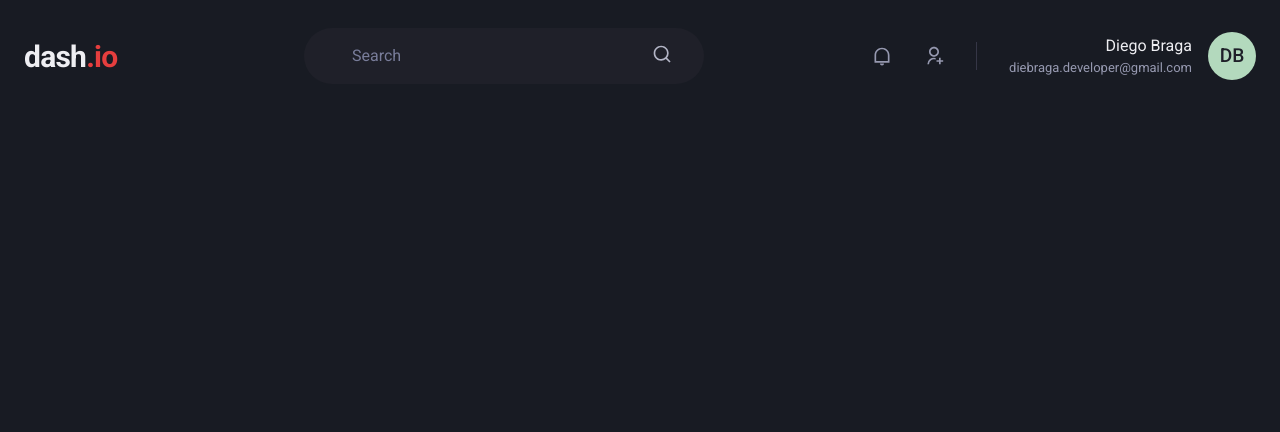
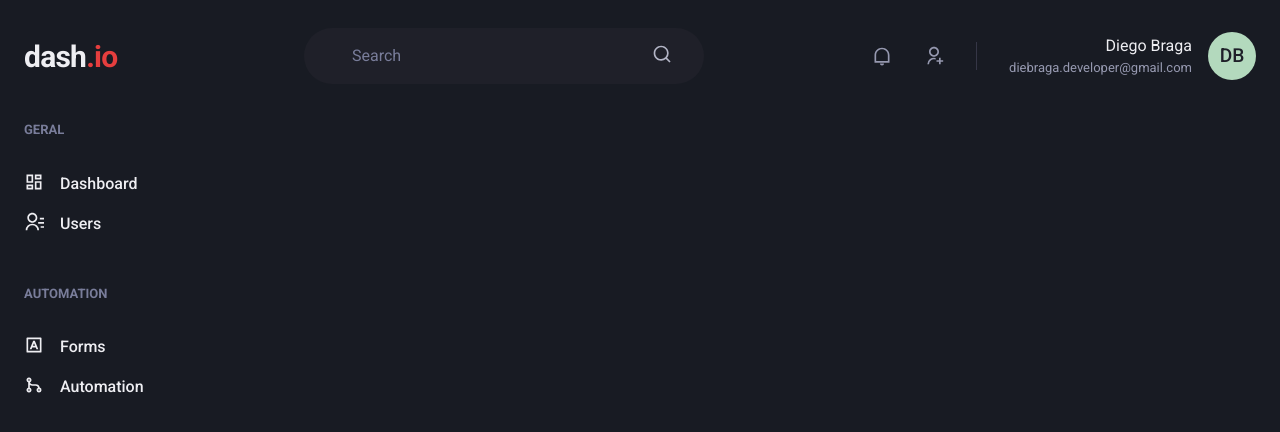
Before and after one commit to diebraga/dash.io, a Next.js app: page /dashboard in a window 1280 px wide. Shown: the top 432 px of the page. Built offline with nearby package versions, Linux system fonts and the light colour scheme.

Commit message:
sidebar component

```diff
--- /dev/null
+++ b/components/Sidebar.tsx
@@ -0,0 +1,38 @@
+import { Flex, Text, Stack, Box, Link, Icon } from '@chakra-ui/react'
+import { RiContactsLine, RiDashboardLine, RiGitMergeLine, RiInputMethodLine } from 'react-icons/ri'
+
+export function Sidebar() {
+  return (
+    <Box as='aside' w='64' mr='8'>
+      <Stack spacing='12' align='flex-start' >
+        <Box>
+          <Text color='gray.400' fontWeight='bold' fontSize='small'>GERAL</Text>
+          <Stack spacing='4' mt='8' align='stretch'>
+            <Link display='flex' align='center'>
+              <Icon as={RiDashboardLine} fontSize='20'/>
+              <Text ml='4' fontWeight='medium'>Dashboard</Text>
+            </Link>
+            <Link display='flex' align='center'>
+              <Icon as={RiContactsLine} fontSize='20'/>
+              <Text ml='4' fontWeight='medium'>Users</Text>
+            </Link>
+          </Stack>
+        </Box>
+        <Box>
+          <Text color='gray.400' fontWeight='bold' fontSize='small'>AUTOMATION</Text>
+          <Stack spacing='4' mt='8' align='stretch'>
+            <Link display='flex' align='center'>
+              <Icon as={RiInputMethodLine} fontSize='20'/>
+              <Text ml='4' fontWeight='medium'>Forms</Text>
+            </Link>
+            <Link display='flex' align='center'>
+              <Icon as={RiGitMergeLine} fontSize='20'/>
+              <Text ml='4' fontWeight='medium'>Automation</Text>
+            </Link>
+          </Stack>
+        </Box>
+      </Stack>
+
+    </Box>
+  )
+}
--- a/pages/dashboard.tsx
+++ b/pages/dashboard.tsx
@@ -1,10 +1,15 @@
 import { Header } from "../components/Header";
+import { Flex } from '@chakra-ui/react'
+import { Sidebar } from "../components/Sidebar";
 
 export default function Dashboard() {
   return (
-    <>
-    <Header />
+    <Flex direction='column' h='100vh'>
+      <Header />
 
-    </>
+      <Flex w='100%' my='6' maxW={1480} mx='auto' px='6'>
+        <Sidebar />
+      </Flex>
+    </Flex>
   )
 }
```
